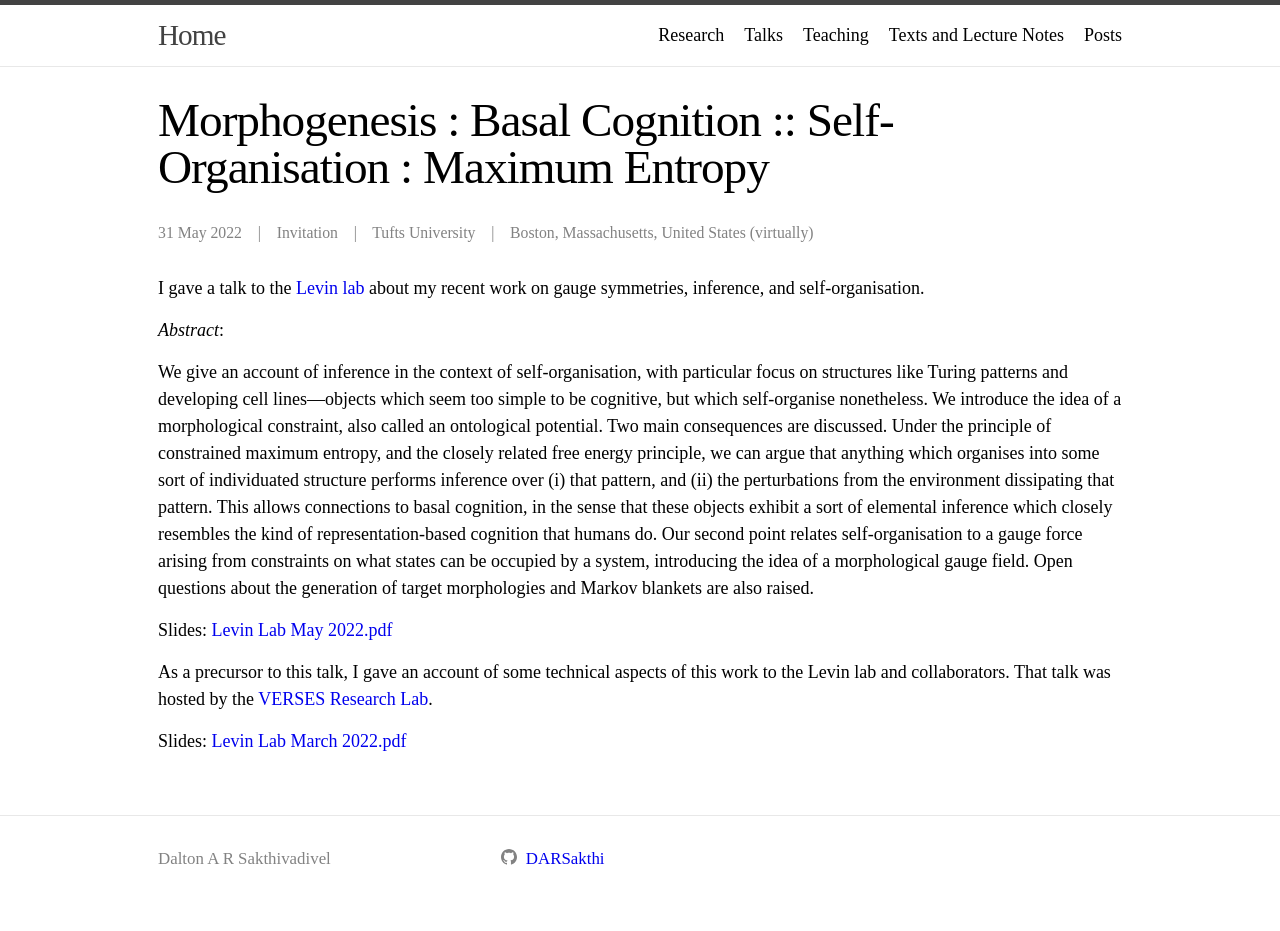
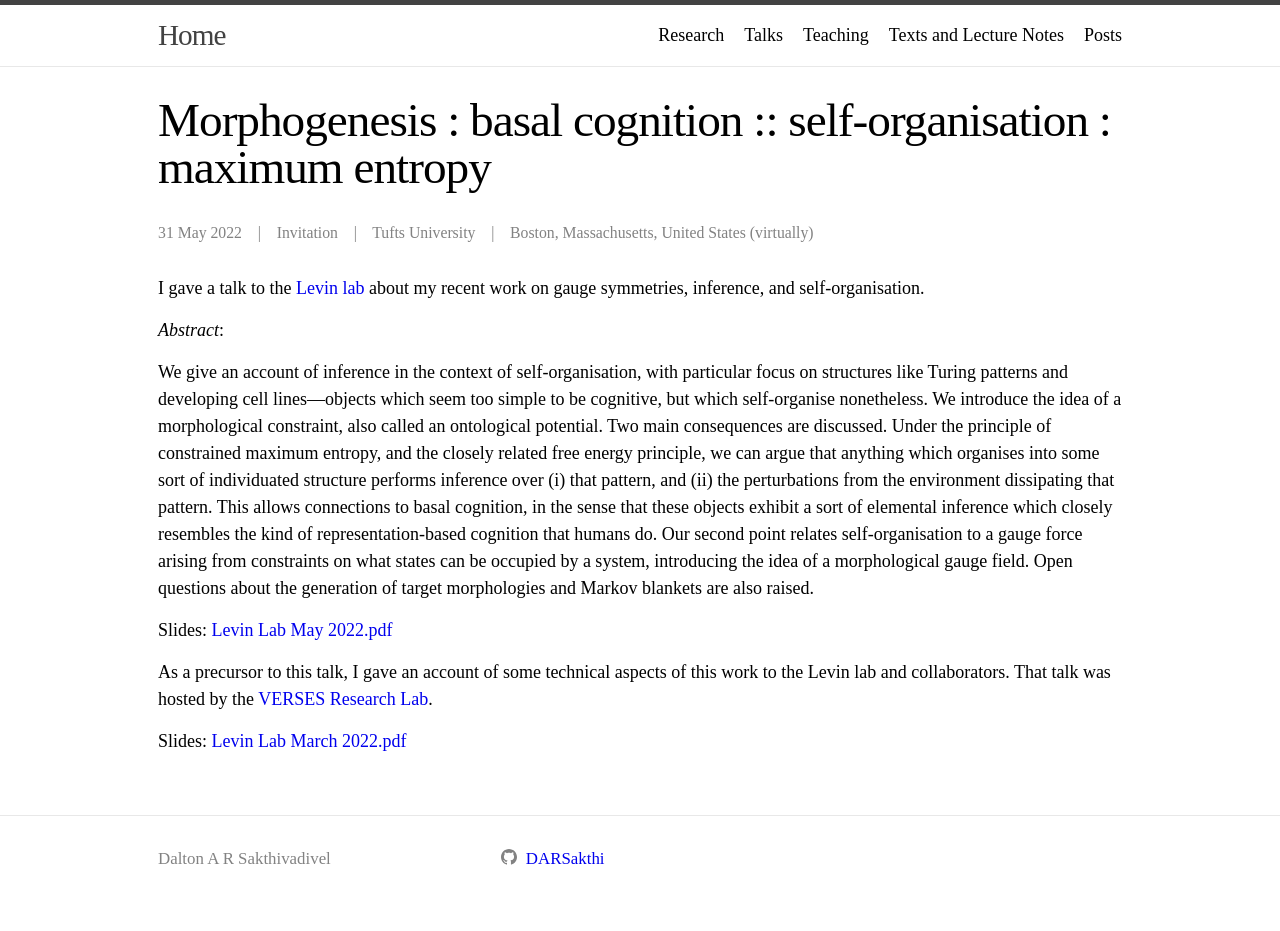
Before and after one commit to DARSakthi/DARSakthi.github.io, a Jekyll site: the page built from _talks/levin-lab-22.markdown, in a window 1280 px wide. Built offline with Jekyll 4.4.1, drawn with Linux system fonts in a browser that asks for light colours.

Commit message:
Sent case

```diff
--- a/_talks/levin-lab-22.markdown
+++ b/_talks/levin-lab-22.markdown
@@ -1,5 +1,5 @@
 ---
-title: "Morphogenesis : Basal Cognition :: Self-Organisation : Maximum Entropy"
+title: "Morphogenesis : basal cognition :: self-organisation : maximum entropy"
 collection: talks
 type: "Invitation"
 layout: talks
```
